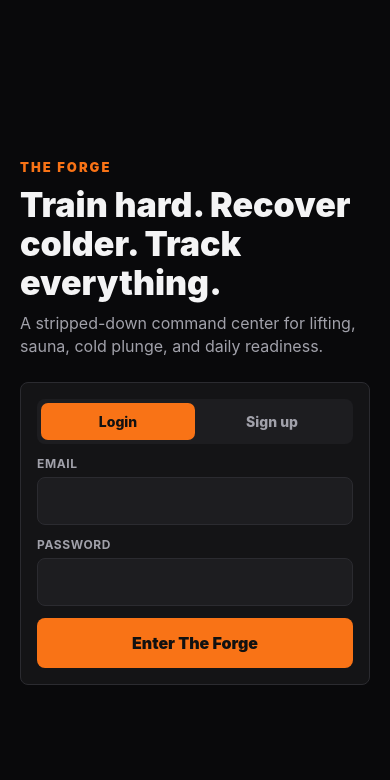
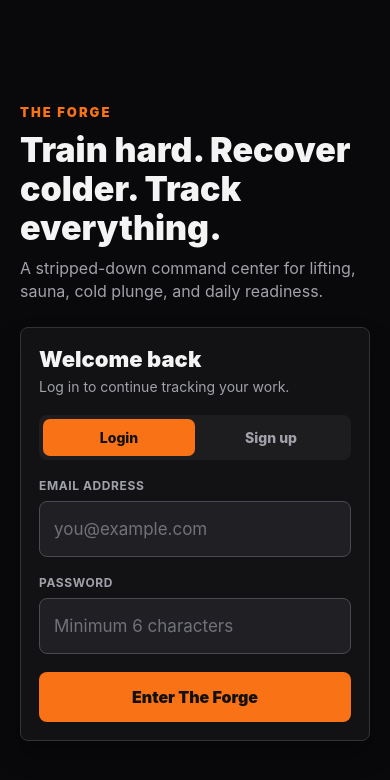
Before and after one commit to rm5trzhts7-ux/the-forge, a React Native app: screen / in a window 390 px wide. Shown: the top 780 px of the page. Built offline with nearby package versions, Linux system fonts and the light colour scheme; no server answers.

Commit message:
Polish auth screen fields

```diff
--- a/src/components/ui.tsx
+++ b/src/components/ui.tsx
@@ -37,16 +37,20 @@ export function SectionTitle({ title, subtitle }: { title: string; subtitle?: st
 
 export function Field({
   label,
+  containerStyle,
+  inputStyle,
   ...props
 }: TextInputProps & {
   label: string;
+  containerStyle?: object;
+  inputStyle?: object;
 }) {
   return (
-    <View style={styles.field}>
+    <View style={[styles.field, containerStyle]}>
       <Text style={styles.label}>{label}</Text>
       <TextInput
         placeholderTextColor="#71717a"
-        style={[styles.input, props.multiline ? styles.textArea : null]}
+        style={[styles.input, props.multiline ? styles.textArea : null, inputStyle]}
         {...props}
       />
     </View>
--- a/src/screens/AuthScreen.tsx
+++ b/src/screens/AuthScreen.tsx
@@ -1,7 +1,7 @@
 import { useState } from "react";
 import { Alert, KeyboardAvoidingView, Platform, Pressable, StyleSheet, Text, View } from "react-native";
 import { supabase } from "../lib/supabase";
-import { Card, colors, Field, PrimaryButton } from "../components/ui";
+import { colors, Field, PrimaryButton } from "../components/ui";
 
 export function AuthScreen() {
   const [mode, setMode] = useState<"login" | "signup">("login");
@@ -44,7 +44,14 @@ export function AuthScreen() {
         </Text>
       </View>
 
-      <Card>
+      <View style={styles.authCard}>
+        <View style={styles.formHeader}>
+          <Text style={styles.formTitle}>{mode === "login" ? "Welcome back" : "Start forging"}</Text>
+          <Text style={styles.formSubtitle}>
+            {mode === "login" ? "Log in to continue tracking your work." : "Create your account and start logging."}
+          </Text>
+        </View>
+
         <View style={styles.switcher}>
           <Pressable
             onPress={() => setMode("login")}
@@ -63,16 +70,26 @@ export function AuthScreen() {
         <Field
           autoCapitalize="none"
           autoComplete="email"
+          autoCorrect={false}
+          containerStyle={styles.authField}
+          inputStyle={styles.authInput}
           keyboardType="email-address"
-          label="Email"
+          label="Email address"
           onChangeText={setEmail}
+          placeholder="you@example.com"
+          textContentType="emailAddress"
           value={email}
         />
         <Field
           autoCapitalize="none"
+          autoCorrect={false}
+          containerStyle={styles.authField}
+          inputStyle={styles.authInput}
           label="Password"
           onChangeText={setPassword}
+          placeholder="Minimum 6 characters"
           secureTextEntry
+          textContentType={mode === "login" ? "password" : "newPassword"}
           value={password}
         />
         <PrimaryButton
@@ -80,7 +97,7 @@ export function AuthScreen() {
           onPress={submit}
           title={mode === "login" ? "Enter The Forge" : "Create Account"}
         />
-      </Card>
+      </View>
     </KeyboardAvoidingView>
   );
 }
@@ -113,6 +130,31 @@ const styles = StyleSheet.create({
     fontSize: 16,
     lineHeight: 23
   },
+  authCard: {
+    backgroundColor: "#121214",
+    borderColor: "#333337",
+    borderRadius: 8,
+    borderWidth: 1,
+    gap: 18,
+    padding: 18,
+    shadowColor: "#000000",
+    shadowOffset: { width: 0, height: 14 },
+    shadowOpacity: 0.32,
+    shadowRadius: 24
+  },
+  formHeader: {
+    gap: 5
+  },
+  formTitle: {
+    color: colors.text,
+    fontSize: 22,
+    fontWeight: "900"
+  },
+  formSubtitle: {
+    color: colors.muted,
+    fontSize: 14,
+    lineHeight: 20
+  },
   switcher: {
     backgroundColor: colors.panelSoft,
     borderRadius: 8,
@@ -134,5 +176,16 @@ const styles = StyleSheet.create({
   },
   switchTextActive: {
     color: "#111111"
+  },
+  authField: {
+    gap: 8
+  },
+  authInput: {
+    backgroundColor: "#202024",
+    borderColor: "#4a4a50",
+    borderWidth: 1.5,
+    fontSize: 17,
+    minHeight: 56,
+    paddingHorizontal: 14
   }
 });
```
